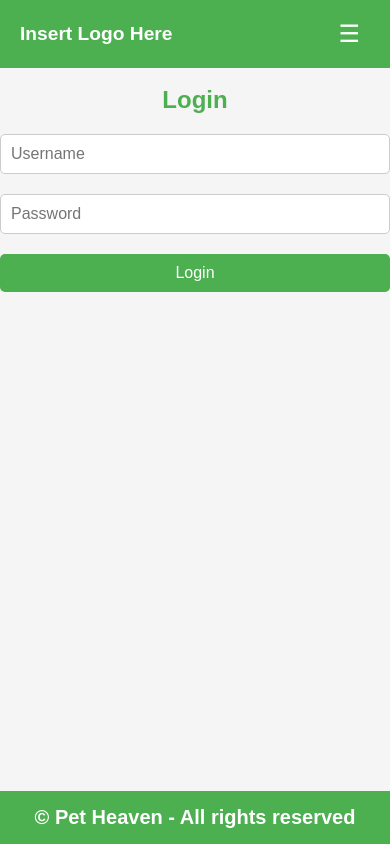
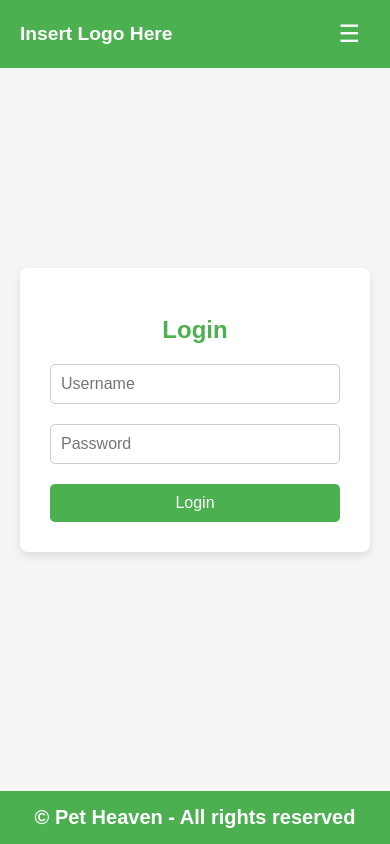
Before and after one commit to OCodeJK/pet-heaven, a React (Create React App) app: page /login in a window 390 px wide. Built offline with nearby package versions, Linux system fonts and the light colour scheme.

Commit message:
all hail css

```diff
--- /dev/null
+++ b/src/pages/Form.css
@@ -0,0 +1,40 @@
+/* Register.css */
+.register-container {
+    max-width: 500px;
+    margin: 20px auto;
+    background-color: white;
+    padding: 30px;
+    border-radius: 8px;
+    box-shadow: 0px 4px 8px rgba(0, 0, 0, 0.1);
+    margin-top:200px;
+  }
+
+  h2 {
+    color: #4CAF50;
+    text-align: center;
+    margin-bottom: 15px;
+  }
+
+  input {
+    margin-bottom: 10px;
+  }
+
+/* Login.css */
+.login-container {
+  max-width: 500px;
+  margin: 20px auto;
+  background-color: white;
+  padding: 30px;
+  border-radius: 8px;
+  box-shadow: 0px 4px 8px rgba(0, 0, 0, 0.1);
+  margin-top:200px;
+}
+
+@media (max-width: 480px) {
+  .login-container {
+    max-width:350px;
+  }
+  .register-container {
+    max-width: 350px;
+  }
+}
--- a/src/pages/Login.js
+++ b/src/pages/Login.js
@@ -1,5 +1,6 @@
 import React, { useState } from 'react';
 import { useNavigate } from 'react-router-dom';
+import './Form.css'
 
 const Login = () => {
   const [credentials, setCredentials] = useState({ username: '', password: '' });
--- a/src/pages/Register.css
+++ /dev/null
@@ -1,19 +0,0 @@
-/* Register.css */
-.register-container {
-    max-width: 500px;
-    margin: 20px auto;
-    background-color: white;
-    padding: 30px;
-    border-radius: 8px;
-    box-shadow: 0px 4px 8px rgba(0, 0, 0, 0.1);
-  }
-
-  h2 {
-    color: #4CAF50;
-    text-align: center;
-    margin-bottom: 15px;
-  }
-
-  input {
-    margin-bottom: 10px;
-  }
--- a/src/pages/Register.js
+++ b/src/pages/Register.js
@@ -1,6 +1,6 @@
 import React, { useState } from 'react';
 import { useNavigate } from 'react-router-dom';
-import './Register.css';
+import './Form.css';
 
 const Register = () => {
   const [formData, setFormData] = useState({ username: '', email: '', password: '' });
@@ -32,7 +32,7 @@ const Register = () => {
 
   return (
     <div className="register-container">
-      <h2>Register as a Supporter</h2>
+      <h2>Join us today!</h2>
       <form onSubmit={handleSubmit}>
         <input
           type="text"
```
